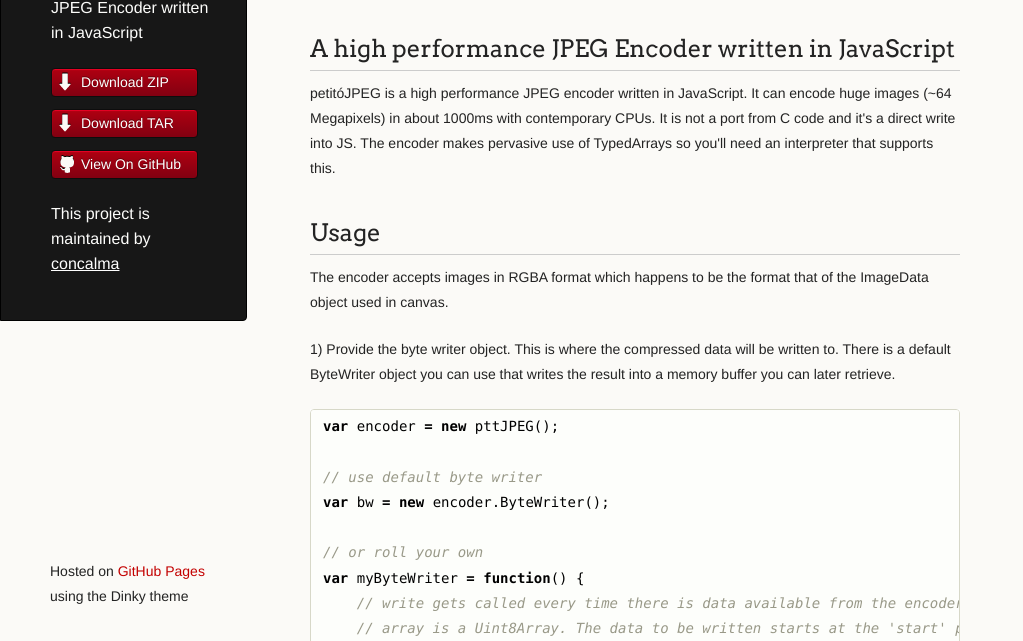
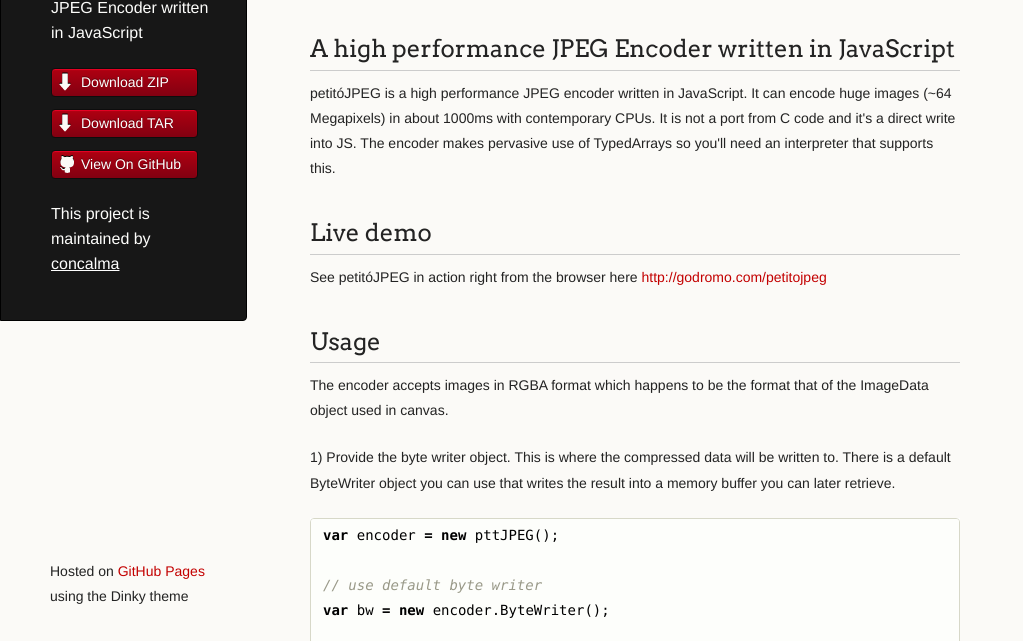
Before and after one commit to vigata/petitoJPEG, a plain HTML site: page index.html in a window 1280 px wide. Shown: the part 159-800 px from the top of the page, without its empty margins (0-1023 px from the left). Drawn offline with Linux system fonts and the light colour scheme.

Commit message:
Create gh-pages branch via GitHub

```diff
--- a/index.html
+++ b/index.html
@@ -40,6 +40,11 @@
 <a name="a-high-performance-jpeg-encoder-written-in-javascript" class="anchor" href="#a-high-performance-jpeg-encoder-written-in-javascript"><span class="octicon octicon-link"></span></a>A high performance JPEG Encoder written in JavaScript</h2>
 
 <p>petitóJPEG is a high performance JPEG encoder written in JavaScript. It can encode huge images (~64 Megapixels) in about 1000ms with contemporary CPUs. It is not a port from C code and it's a direct write into JS. The encoder makes pervasive use of TypedArrays so you'll need an interpreter that supports this.</p>
+
+<h2>
+<a name="live-demo" class="anchor" href="#live-demo"><span class="octicon octicon-link"></span></a>Live demo</h2>
+
+<p>See petitóJPEG in action right from the browser here <a href="http://godromo.com/petitojpeg">http://godromo.com/petitojpeg</a></p>
 
 <h2>
 <a name="usage" class="anchor" href="#usage"><span class="octicon octicon-link"></span></a>Usage</h2>
```
Also changed, not shown: params.json (+1 -1 lines).
